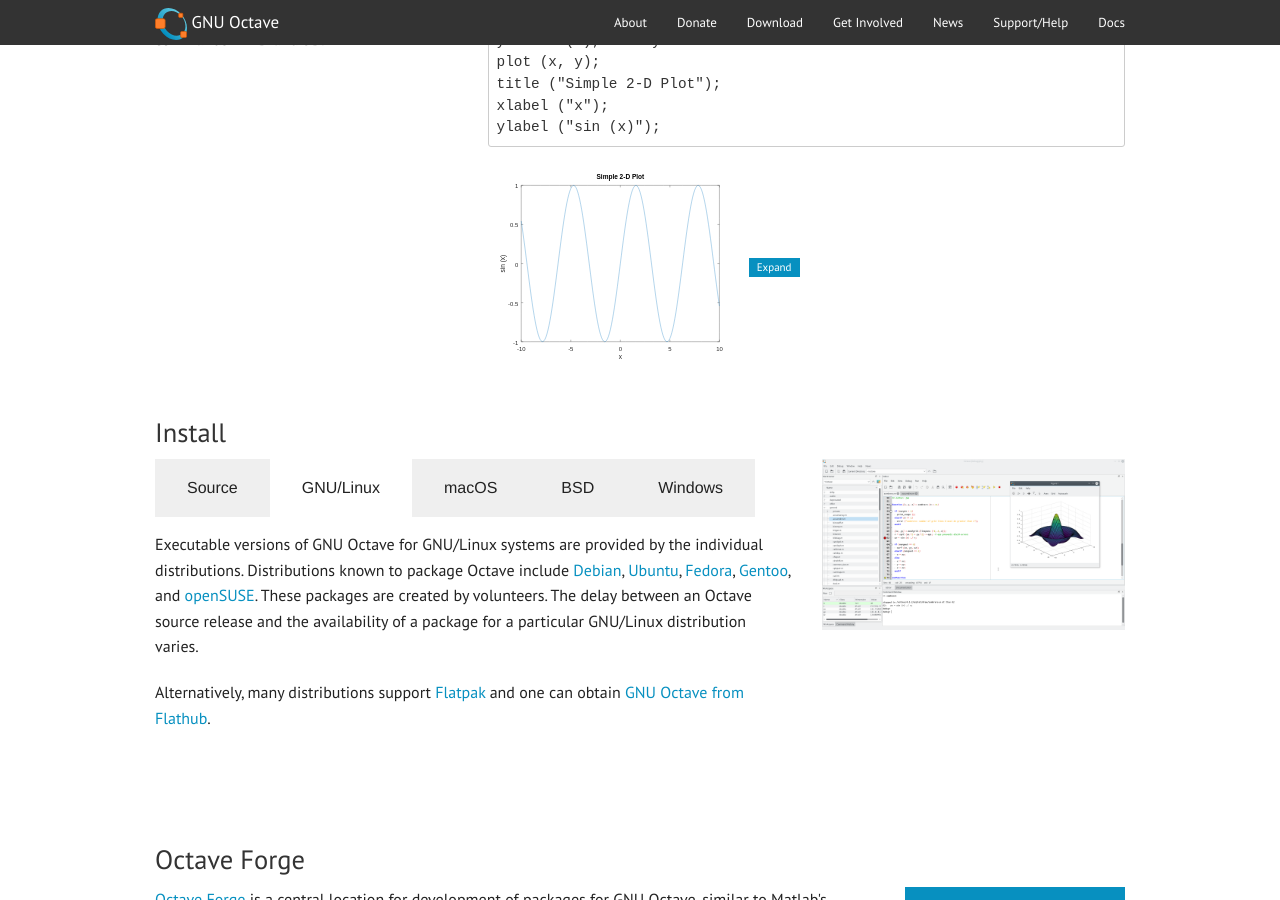
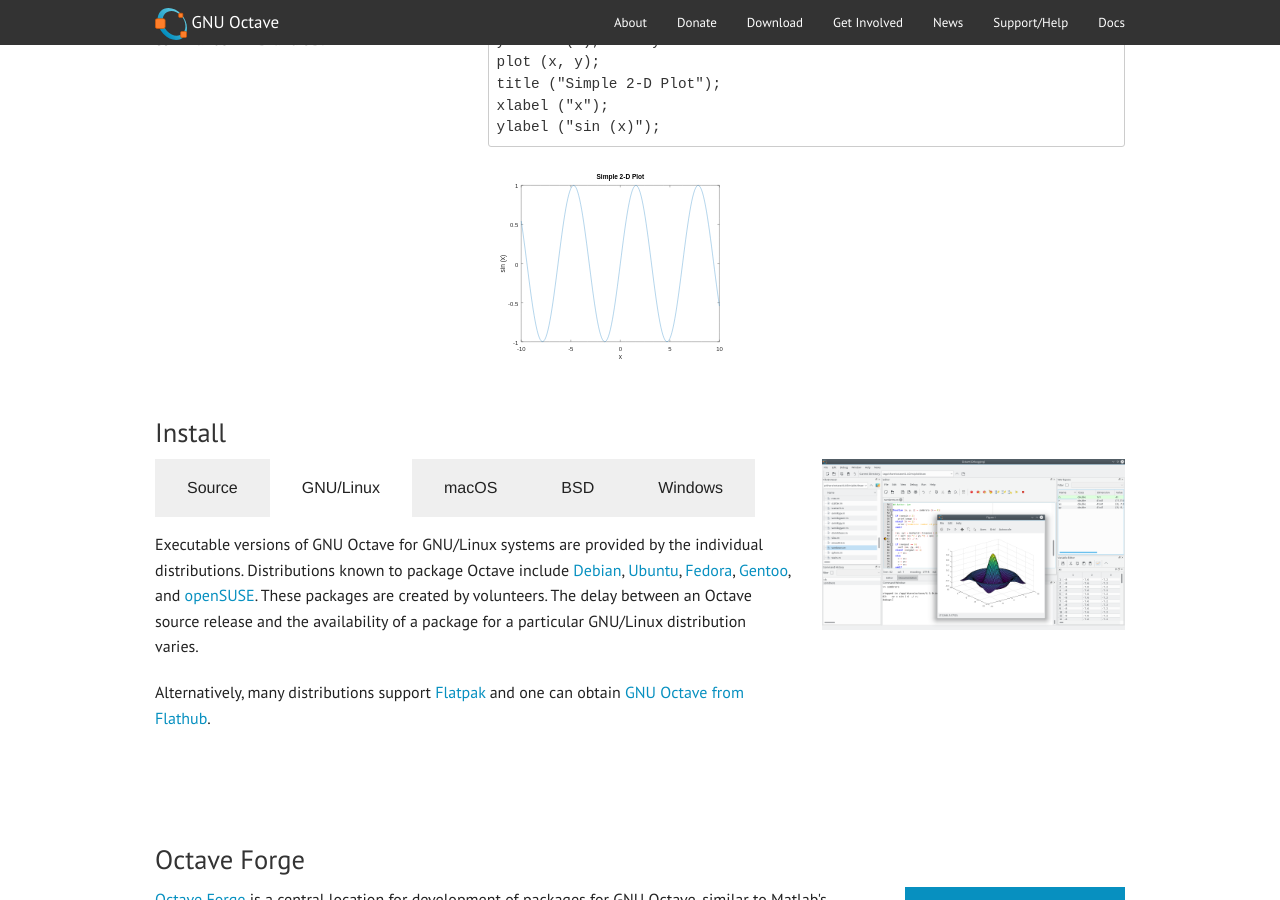
Before and after one commit to gnu-octave/gnu-octave.github.io, a Jekyll site: the page built from index.html, in a window 1280 px wide and 900 px high, scrolled down 776 px. Built offline with Jekyll 4.4.1, drawn with Linux system fonts in a browser that asks for light colours.

Commit message:
Update screenshot to 4.4.0 version.
* index.html: Update screenshot to 4.4.0 version.

* .htaccess: Update screenshot to 4.4.0 version.

```diff
--- a/index.html
+++ b/index.html
@@ -85,7 +85,6 @@
         <a href="#" data-reveal-id="plotModal">
           <img src="{{ "/img/example-plot.svg" | relative_url }}"
                style="height: 12rem; width: auto;" alt="Example plot">
-          <span class="label">Expand</span>
         </a>
       </div>
     </div>
@@ -100,7 +99,7 @@
     </div>
     <div class="columns medium-4">
       <a href="#" data-reveal-id="guiModal">
-        <img src="{{ "/img/GNU_Octave_4-2-2_screenshot_1600x900.png" | relative_url }}"
+        <img src="{{ "/img/GNU_Octave_4-4-0_screenshot_1600x900.png" | relative_url }}"
              alt="GNU Octave screenshot">
       </a>
     </div>
@@ -180,6 +179,6 @@
 </div>
 
 <div id="guiModal" class="reveal-modal" data-reveal aria-hidden="true" role="dialog">
-  <img src="{{ "/img/GNU_Octave_4-2-2_screenshot_1600x900.png" | relative_url }}" alt="GNU Octave GUI screenshot">
+  <img src="{{ "/img/GNU_Octave_4-4-0_screenshot_1600x900.png" | relative_url }}" alt="GNU Octave GUI screenshot">
   <a class="close-reveal-modal" aria-label="Close">&#215;</a>
 </div>
```
Also changed, not shown: 1 other file.
